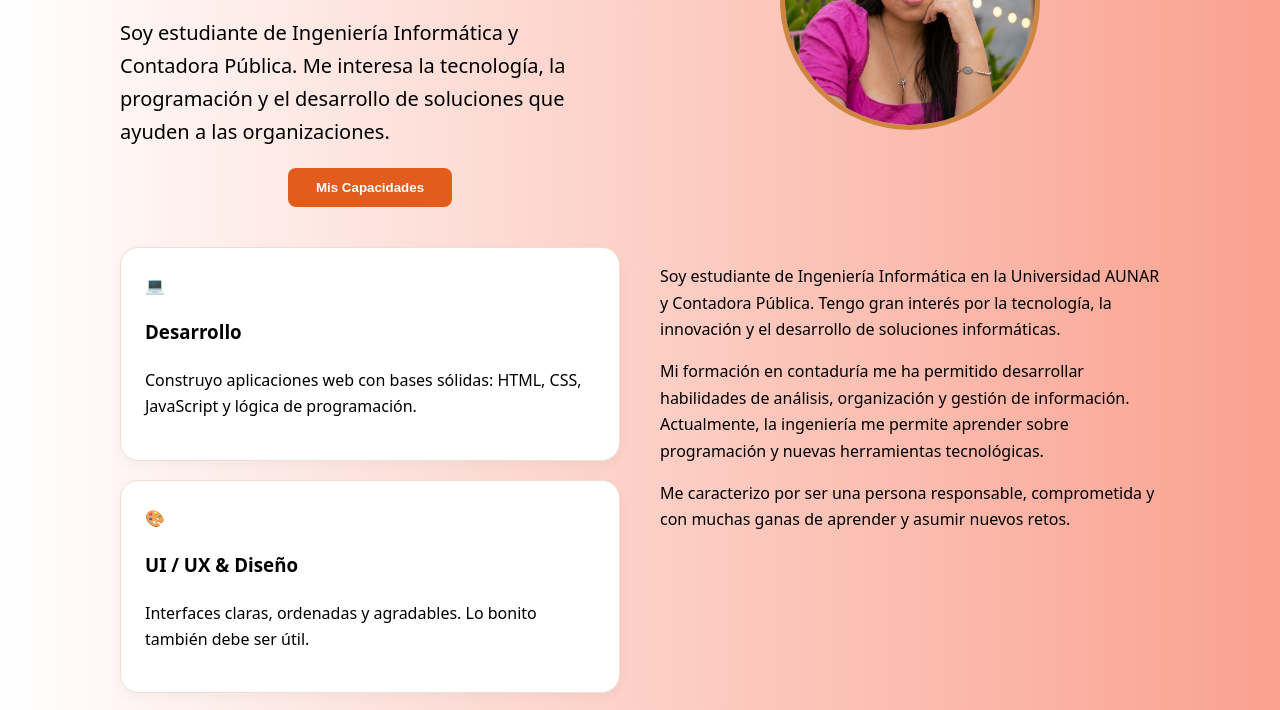
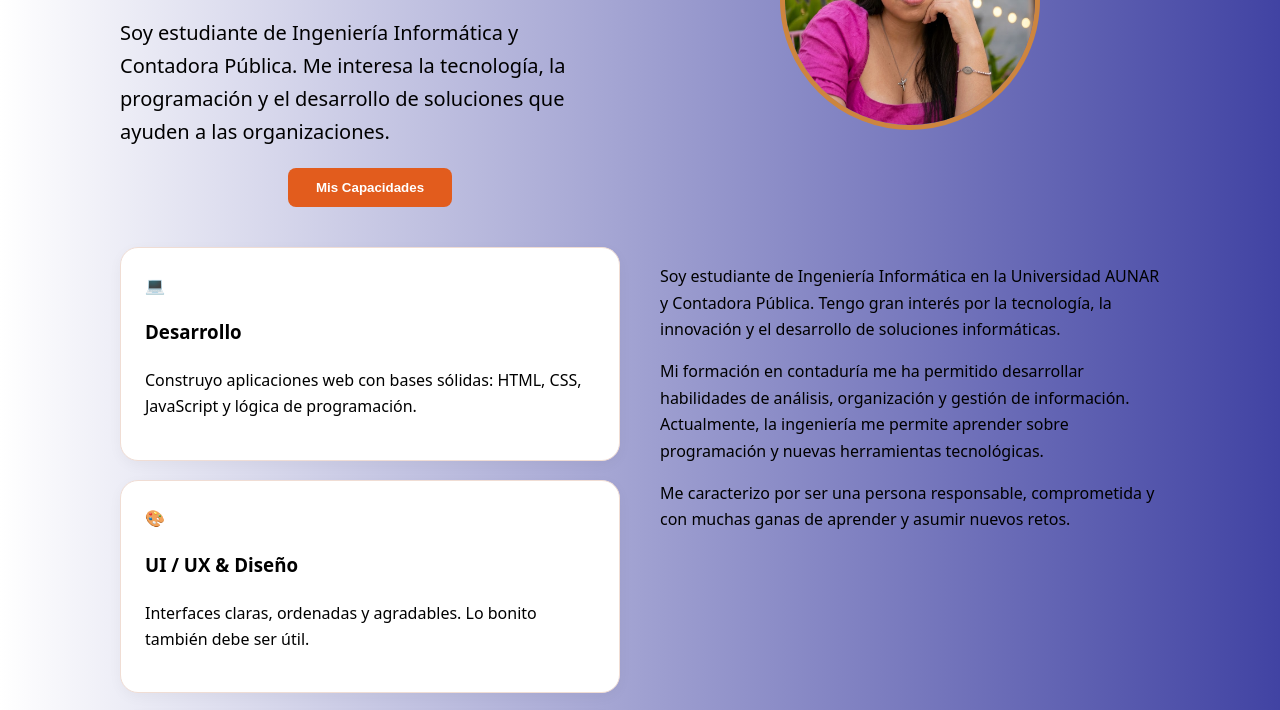
Before and after one commit to erikaguevarar/portafolio, a plain HTML site: page index.html in a window 1280 px wide. Shown: the part 243-953 px from the top of the page. Drawn offline with Linux system fonts and the light colour scheme.

Commit message:
[fix] update branch

```diff
--- a/style.css
+++ b/style.css
@@ -18,7 +18,7 @@
 body {
     margin: 0;
     padding: 0;
-    background: linear-gradient(to right, #FFFFFF, #FAA18F);
+    background: linear-gradient(to right, #FFFFFF, #4143a3);
     font-family: system-ui, -apple-system, BlinkMacSystemFont, 'Segoe UI', Roboto, Oxygen, Ubuntu, Cantarell, 'Open Sans', 'Helvetica Neue', sans-serif;
     line-height: 1.65;
 }
```
